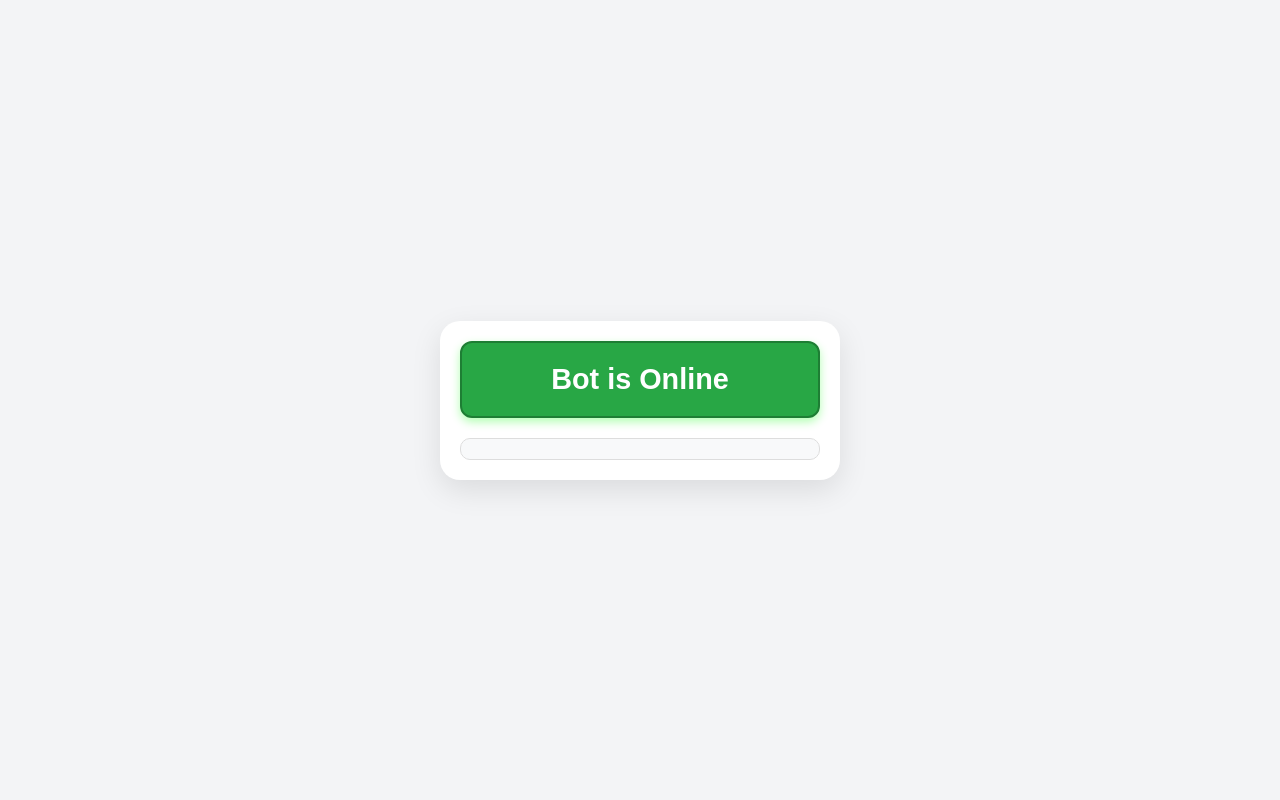
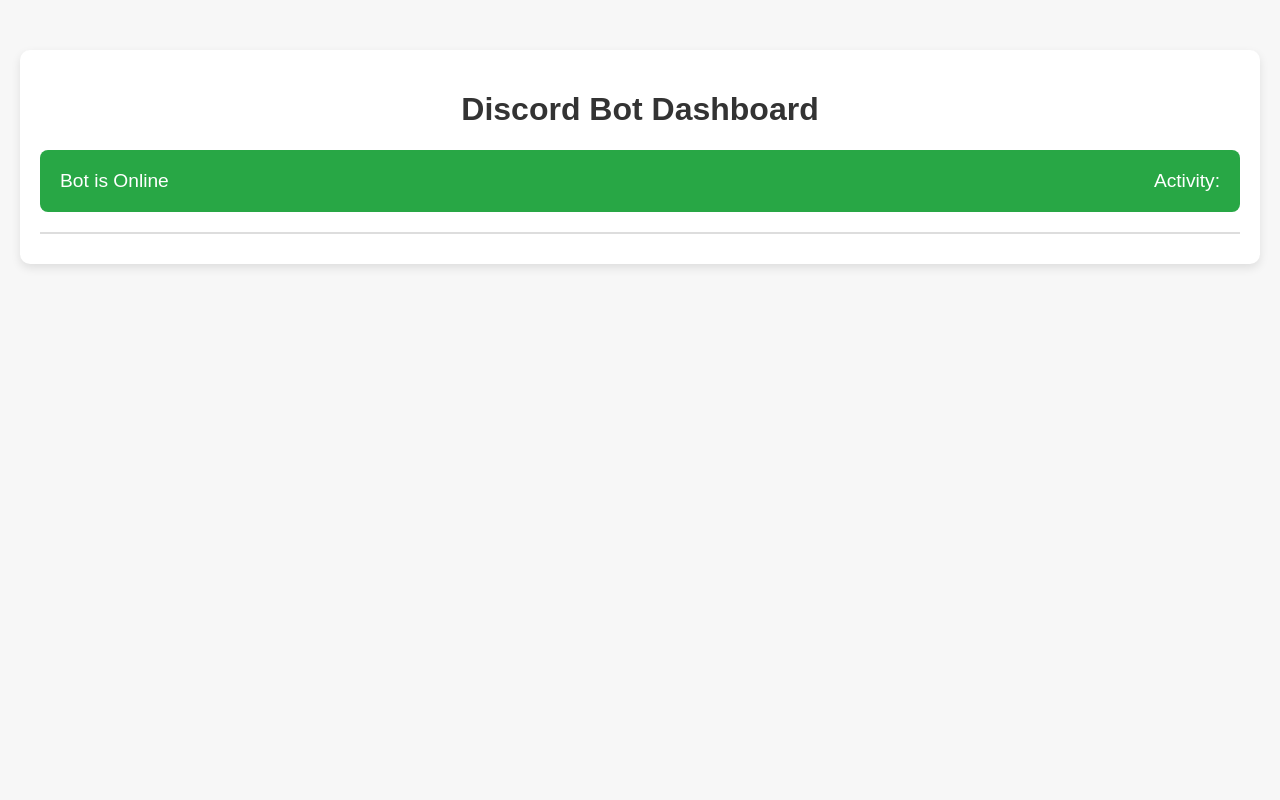
Before and after one commit to cringe-neko-girl/Waifu.it-Showcase, a Python web app: template templates/index.html in a window 1280 px wide. Run offline with Jinja, Linux system fonts and the light colour scheme; the template is opened without the code that fills it, so the values that code supplies are empty; some libraries are stand-ins or nearby versions.

Commit message:
Update index.html

```diff
--- a/templates/index.html
+++ b/templates/index.html
@@ -3,135 +3,109 @@
 <head>
     <meta charset="UTF-8">
     <meta name="viewport" content="width=device-width, initial-scale=1.0">
-    <title>Bot Status</title>
-    <script src="https://cdnjs.cloudflare.com/ajax/libs/socket.io/4.2.0/socket.io.js"></script>
+    <title>Bot Dashboard</title>
+    <script src="https://cdn.socket.io/4.2.0/socket.io.min.js"></script>
     <style>
-        * {
+        body {
+            font-family: Arial, sans-serif;
             margin: 0;
             padding: 0;
-            box-sizing: border-box;
+            background-color: #f7f7f7;
         }
-
-        body {
-            font-family: 'Arial', sans-serif;
-            display: flex;
-            justify-content: center;
-            align-items: center;
-            height: 100vh;
-            background-color: #f3f4f6;
-            margin: 0;
+        .container {
+            max-width: 1200px;
+            margin: 50px auto;
+            padding: 20px;
+            background-color: #fff;
+            border-radius: 10px;
+            box-shadow: 0 4px 10px rgba(0, 0, 0, 0.1);
+        }
+        h1 {
+            text-align: center;
             color: #333;
         }
-
-        .status-container {
-            text-align: center;
-            width: 400px;
-            background-color: #ffffff;
-            border-radius: 20px;
-            box-shadow: 0 10px 30px rgba(0, 0, 0, 0.1);
-            overflow: hidden;
-            padding: 20px;
-        }
-
-        #status-box {
+        .status-box {
+            display: flex;
+            justify-content: space-between;
             margin-bottom: 20px;
             padding: 20px;
-            font-size: 1.8rem;
-            font-weight: bold;
-            color: #fff;
-            border-radius: 12px;
-            transition: all 0.3s ease;
+            border-radius: 8px;
+            font-size: 1.2rem;
         }
-
-        .online {
-            background-color: #28a745;
-            box-shadow: 0 4px 10px rgba(0, 255, 0, 0.3);
-            border: 2px solid #1e7e34;
+        .online { background-color: #28a745; color: white; }
+        .offline { background-color: #dc3545; color: white; }
+        .pinging { background-color: #ffc107; color: white; }
+        .logs {
+            max-height: 400px;
+            overflow-y: scroll;
+            border-top: 2px solid #ddd;
+            margin-top: 20px;
+            padding-top: 10px;
         }
-
-        .offline {
-            background-color: #dc3545;
-            box-shadow: 0 4px 10px rgba(255, 0, 0, 0.3);
-            border: 2px solid #c82333;
-        }
-
-        .pinging {
-            background-color: #ffc107;
-            box-shadow: 0 4px 10px rgba(255, 193, 7, 0.3);
-            border: 2px solid #e0a800;
-        }
-
-        .status-text {
-            margin-top: 10px;
-            font-size: 1.2rem;
-            font-weight: normal;
-        }
-
-        #channel-log {
-            max-height: 200px;
-            overflow-y: auto;
+        .log-item {
+            margin: 10px 0;
             padding: 10px;
-            background-color: #f8f9fa;
-            border: 1px solid #ddd;
-            border-radius: 10px;
-            font-size: 0.9rem;
-            color: #555;
-            margin-top: 20px;
-        }
-
-        .channel-log-item {
-            margin-bottom: 10px;
-            word-wrap: break-word;
+            background-color: #f1f1f1;
+            border-radius: 5px;
         }
     </style>
 </head>
 <body>
+    <div class="container">
+        <h1>Discord Bot Dashboard</h1>
 
-<div class="status-container">
-    <div id="status-box" class="online">
-        <div id="status-text">Bot is Online</div>
+        <div id="status-box" class="status-box online">
+            <div id="status">Bot is Online</div>
+            <div id="activity">Activity: </div>
         </div>
 
-    <div id="channel-log"></div>
+        <div class="logs" id="logs">
+            <!-- Logs will be displayed here -->
+        </div>
     </div>
 
     <script>
-    // Connect to the server using Socket.IO
-    const socket = io();
+        const socket = io.connect('http://localhost:8080');
 
-    // Listen for status changes from the server
+        // Listen for bot status updates
         socket.on('status', (data) => {
             const statusBox = document.getElementById("status-box");
-        const statusText = document.getElementById("status-text");
+            const statusText = document.getElementById("status");
+            const activityText = document.getElementById("activity");
 
-        // Update the status based on the received data
             if (data.status === 'Online') {
                 statusBox.classList.remove("offline", "pinging");
                 statusBox.classList.add("online");
-            statusText.innerHTML = "Bot is Online";
+                statusText.innerText = "Bot is Online";
             } else if (data.status === 'Offline') {
                 statusBox.classList.remove("online", "pinging");
                 statusBox.classList.add("offline");
-            statusText.innerHTML = "Bot is Offline";
-        } else if (data.status === 'Pinging...') {
+                statusText.innerText = "Bot is Offline";
+            } else if (data.status === 'Pinging') {
                 statusBox.classList.remove("online", "offline");
                 statusBox.classList.add("pinging");
-            statusText.innerHTML = "Bot is Pinging...";
+                statusText.innerText = "Bot is Pinging...";
             }
+            activityText.innerText = `Activity: ${data.activity || "None"}`;
         });
 
-    // Listen for channel log updates
-    socket.on('channel_log', (logData) => {
-        const channelLog = document.getElementById("channel-log");
-        const logItem = document.createElement("div");
-        logItem.classList.add("channel-log-item");
-        logItem.textContent = logData.message;
-        channelLog.appendChild(logItem);
+        // Listen for new messages
+        socket.on('new_message', (data) => {
+            const logs = document.getElementById("logs");
+            const newLog = document.createElement('div');
+            newLog.classList.add("log-item");
+            newLog.innerText = `${data.author}: ${data.content}`;
+            logs.appendChild(newLog);
+        });
 
-        // Scroll to the bottom of the log
-        channelLog.scrollTop = channelLog.scrollHeight;
+        // Listen for member join event
+        socket.on('member_join', (data) => {
+            const logs = document.getElementById("logs");
+            const newLog = document.createElement('div');
+            newLog.classList.add("log-item");
+            newLog.innerText = `${data.username} has joined the server.`;
+            logs.appendChild(newLog);
         });
     </script>
-
 </body>
 </html>
```
Lines whose indentation alone changed are shown as unchanged.
